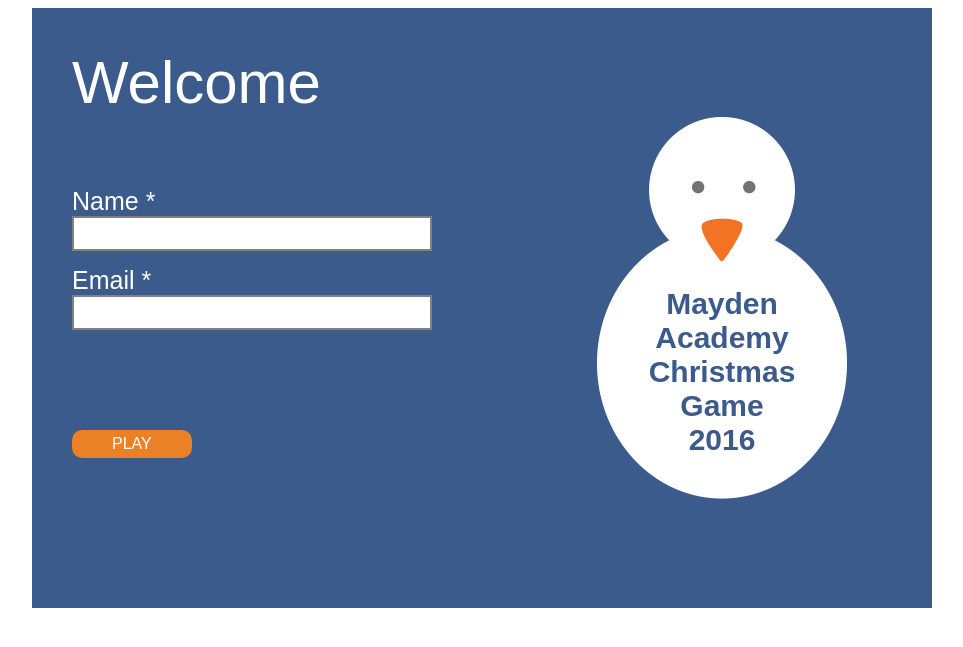
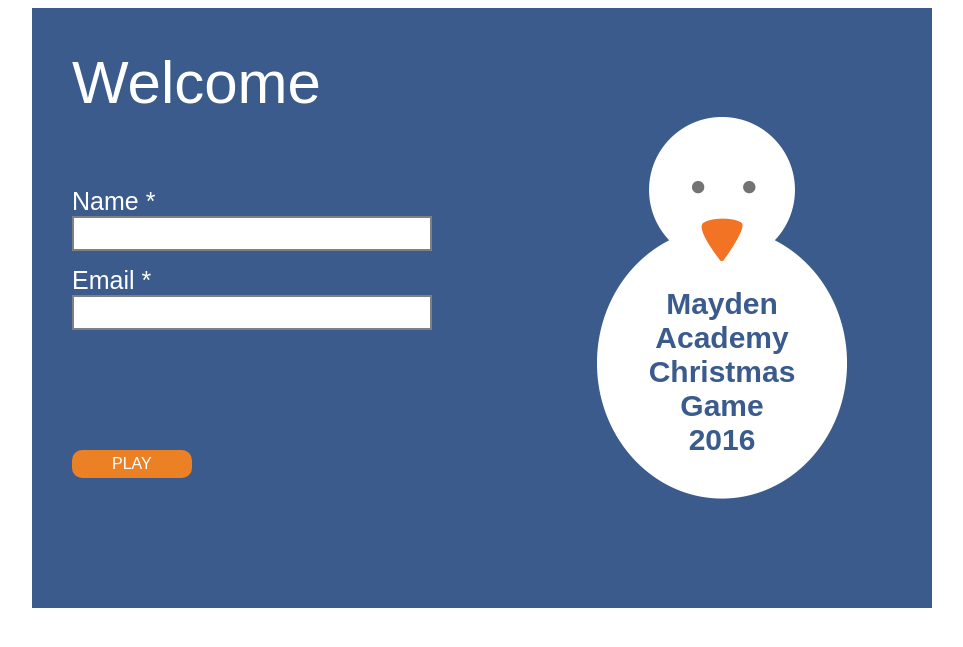
Before and after one commit to iO-Academy/christmasGame2016, a PHP site: page / in a window 1280 px wide. Shown: the top 647 px of the page, without its empty margins (158-1121 px from the left). Run offline with PHP 8.4, Linux system fonts and the light colour scheme.

Commit message:
fixed splash layout after merge

```diff
--- a/css/layout.css
+++ b/css/layout.css
@@ -19,8 +19,8 @@ form {
     margin-top: 70px;
 }
 
-form .button {
-    margin-top: 15px;
+form button {
+    margin-top: 40px;
 }
 
 form input {
--- a/index.html
+++ b/index.html
@@ -17,7 +17,7 @@
             <label>Email *</label>
             <input name="email" id="email">
             <p id="error"></p>
-            <button type="submit">PLAY</button>
+            <button class="large" type="submit">PLAY</button>
         </form>
         <div id="intro">
             <img src="assets/snowman.png">
```
